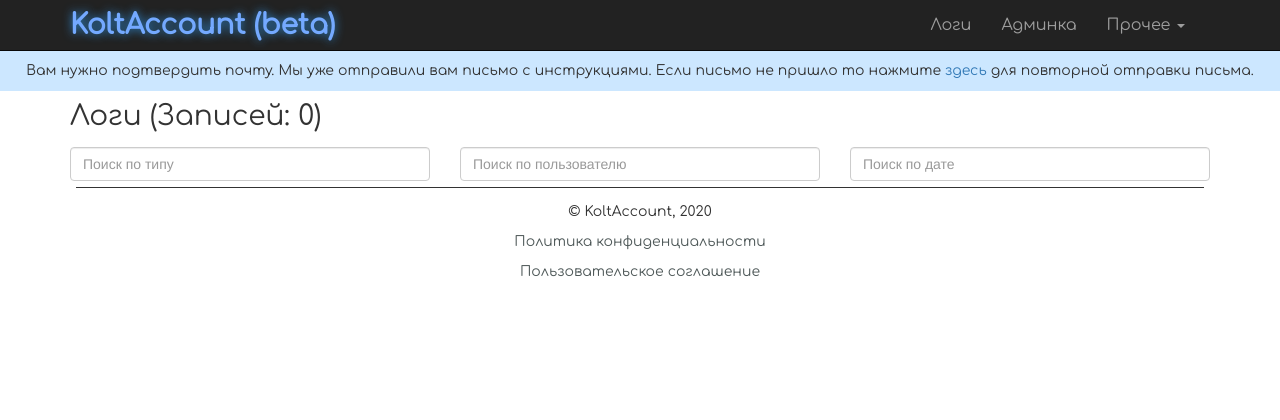
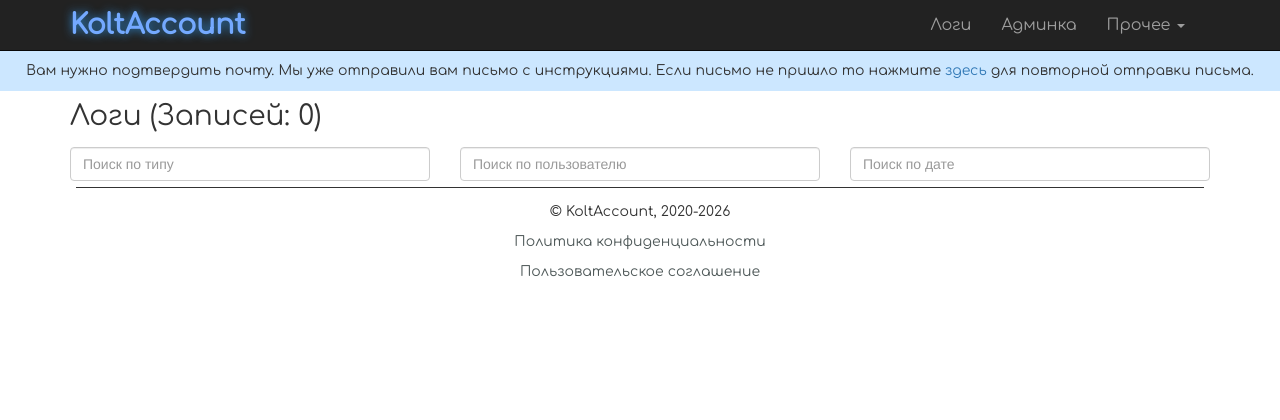
Before and after one commit to ottomayerpy/KoltAccount, a Django app: page /logs/ in a window 1280 px wide. Shown: the top 420 px of the page. Run offline with Django 4.2, Linux system fonts and the light colour scheme; the visitor is signed in with stand-in values (Sample User, id 1); data that the repository does not hold is empty; parts of the project's set-up code (start-up, migrations or seed data) failed here and were passed over; some libraries are stand-ins or nearby versions.

Commit message:
small fix

```diff
--- a/koltaccount/core/middleware.py
+++ b/koltaccount/core/middleware.py
@@ -1,10 +1,9 @@
 import functools
 import traceback
 
-from django.core.exceptions import ObjectDoesNotExist
 from django.http import HttpResponseForbidden, HttpResponseServerError
 from django.shortcuts import render
-from koltaccount.settings import SITE_IN_SERVICE, STATIC_VERSION
+from koltaccount.settings import STATIC_VERSION
 from loguru import logger as log
 
 from core.logger_service import write_error_to_log_file
--- a/koltaccount/frontend/templates/base.html
+++ b/koltaccount/frontend/templates/base.html
@@ -53,7 +53,7 @@
     <script defer src="{% static 'js/addons/sweet-alert.min.js' %}"></script>
     <script defer src="{% static 'js/base.js' %}?ver={{ static_version }}"></script>
     <script defer async src="{% static 'js/addons/SmoothScroll.js' %}"></script>
-    <!--<script src="https://cdn.tailwindcss.com"></script>
+    <!--<script src="https://cdn.tailwindcss.com"></script> TODO: Что это? Удалить...
     <script>
         tailwind.config = {
           theme: {
@@ -93,7 +93,7 @@
                     {% if request.user.is_staff and site_in_service == 'true' %}
                     <a class="logo_site-close navbar-brand" href="{% url 'home_url' %}">Сайт закрыт</a>
                     {% else %}
-                    <a class="logo navbar-brand" href="{% url 'home_url' %}">KoltAccount (beta)</a>
+                    <a class="logo navbar-brand" href="{% url 'home_url' %}">KoltAccount</a>
                     {% endif %}
                     <!-- {% if request.user.is_staff %}
                     <a class="logo cpu_temp navbar-brand" id="cpu_temp"></a>
@@ -192,7 +192,7 @@
     {% endblock %}
     <footer>
         <div align="center" class="footer-urls">
-            <p class="copyright">© KoltAccount, 2020</p>
+            <p class="copyright">© KoltAccount, 2020-2026</p>
             <div class="footer-urls_privacy-terms">
                 <a href="{% url 'privacy_url' %}">
                     <p>Политика конфиденциальности</p>
--- a/koltaccount/home/views.py
+++ b/koltaccount/home/views.py
@@ -23,7 +23,6 @@
 from django.urls import reverse
 from django.utils.encoding import force_bytes
 from django.utils.http import urlsafe_base64_encode
-from django.views.decorators.csrf import csrf_exempt
 from django.views.generic import TemplateView
 from koltaccount.settings import (SITE_PROTOCOL, STATIC_VERSION, SUPPORT_EMAIL,
                                   YANDEX_MONEY_DEFAULT_SUM,
@@ -87,7 +86,7 @@
 
 def index(request):
     """ Главная страница """
-    context = get_context({"title": "KoltAccount (beta)"})
+    context = get_context({"title": "KoltAccount"})
 
     if not request.user.is_authenticated:
         context.update({
@@ -159,7 +158,7 @@
     current_site = Site.objects.get_current()
     context = get_context({
         "title": "Политика конфиденциальности",
-        "face": "Колтманом Никитой Николаевичем",
+        "face": "Колтман Никита Николаевич",
         "protocol": f"{SITE_PROTOCOL}://",
         "domain": current_site.domain,
         "email": SUPPORT_EMAIL
```
